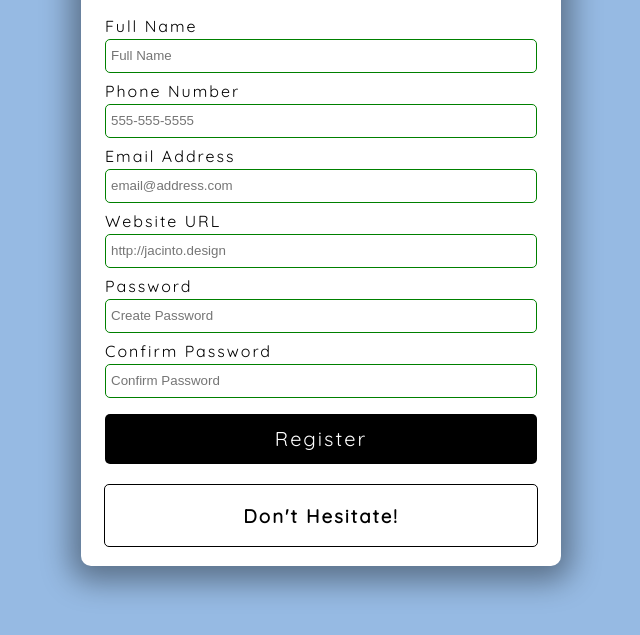
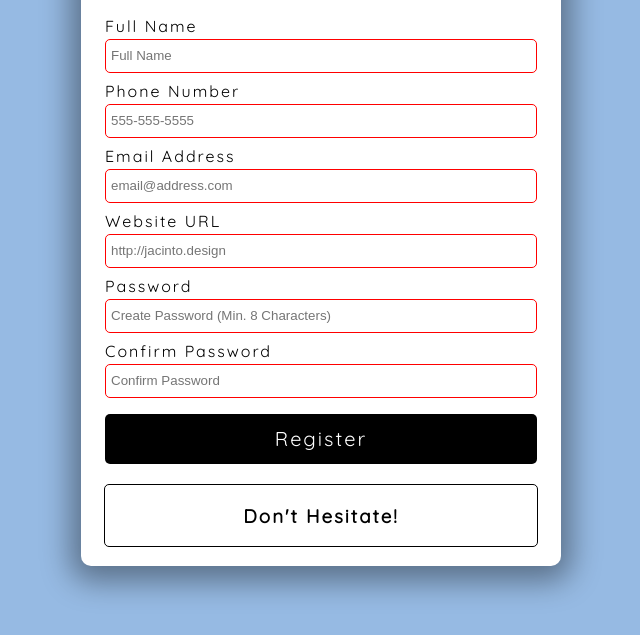
Before and after one commit to Hailey-04/form-validation, a plain HTML site: page index.html in a window 1280 px wide. Shown: the part 149-784 px from the top of the page, without its empty margins (319-959 px from the left). Drawn offline with Linux system fonts and the light colour scheme.

Commit message:
Update index.html

```diff
--- a/index.html
+++ b/index.html
@@ -15,32 +15,39 @@
       <!-- Full Name -->
       <div class="form-group">
         <label for="name"> Full Name </label>
-        <input type="text" id="name" placeholder="Full Name">
+        <input type="text" id="name" placeholder="Full Name"
+                required minlength="3" maxlength="100">
       </div>
       <!-- Phone Number -->
       <div class="form-group">
         <label for="phone"> Phone Number </label>
-        <input type="tel" id="phone" placeholder="555-555-5555">
+        <input type="tel" id="phone" placeholder="555-555-5555"
+                required pattern="[0-9]{3}-[0-9]{3}-[0-9]{4}">
       </div>
       <!-- Email Address -->
       <div class="form-group">
         <label for="email"> Email Address </label>
-        <input type="email" id="email" placeholder="email@address.com">
+        <input type="email" id="email" placeholder="email@address.com"
+                required>
       </div>
       <!-- Website URL -->
       <div class="form-group">
         <label for="website"> Website URL </label>
-        <input type="url" id="website" placeholder="http://jacinto.design">
+        <input type="url" id="website" placeholder="http://jacinto.design"
+                required>
       </div>
       <!-- Password -->
       <div class="form-group">
         <label for="password1"> Password </label>
-        <input type="password" id="password1" placeholder="Create Password">
+        <input type="password" id="password1" placeholder="Create Password (Min. 8 Characters)"
+                required pattern="^(?=.*\d)(?=.*[a-z])(?=.*[A-Z])(?=.*[a-zA-Z]).{8,}$"
+                title="Please include at least 1 uppercase character, 1 lowercase character, and 1 number.">
       </div>
       <!-- Confirm Password -->
       <div class="form-group">
         <label for="password2"> Confirm Password </label>
-        <input type="password" id="password2" placeholder="Confirm Password">
+        <input type="password" id="password2" placeholder="Confirm Password"
+                required pattern="^(?=.*\d)(?=.*[a-z])(?=.*[A-Z])(?=.*[a-zA-Z]).{8,}$">
       </div>
       <button type="submit"> Register </button>
     </form>
```
